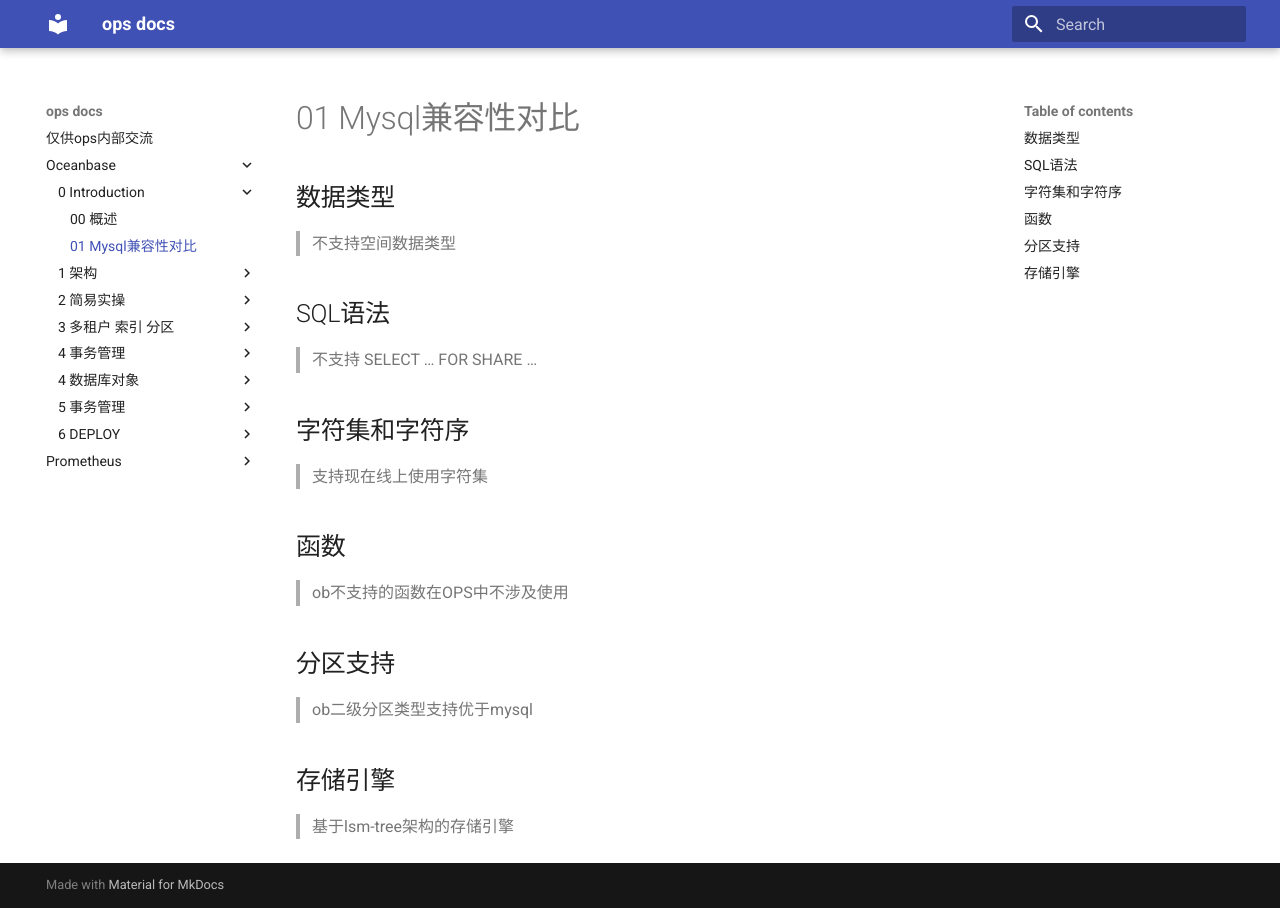
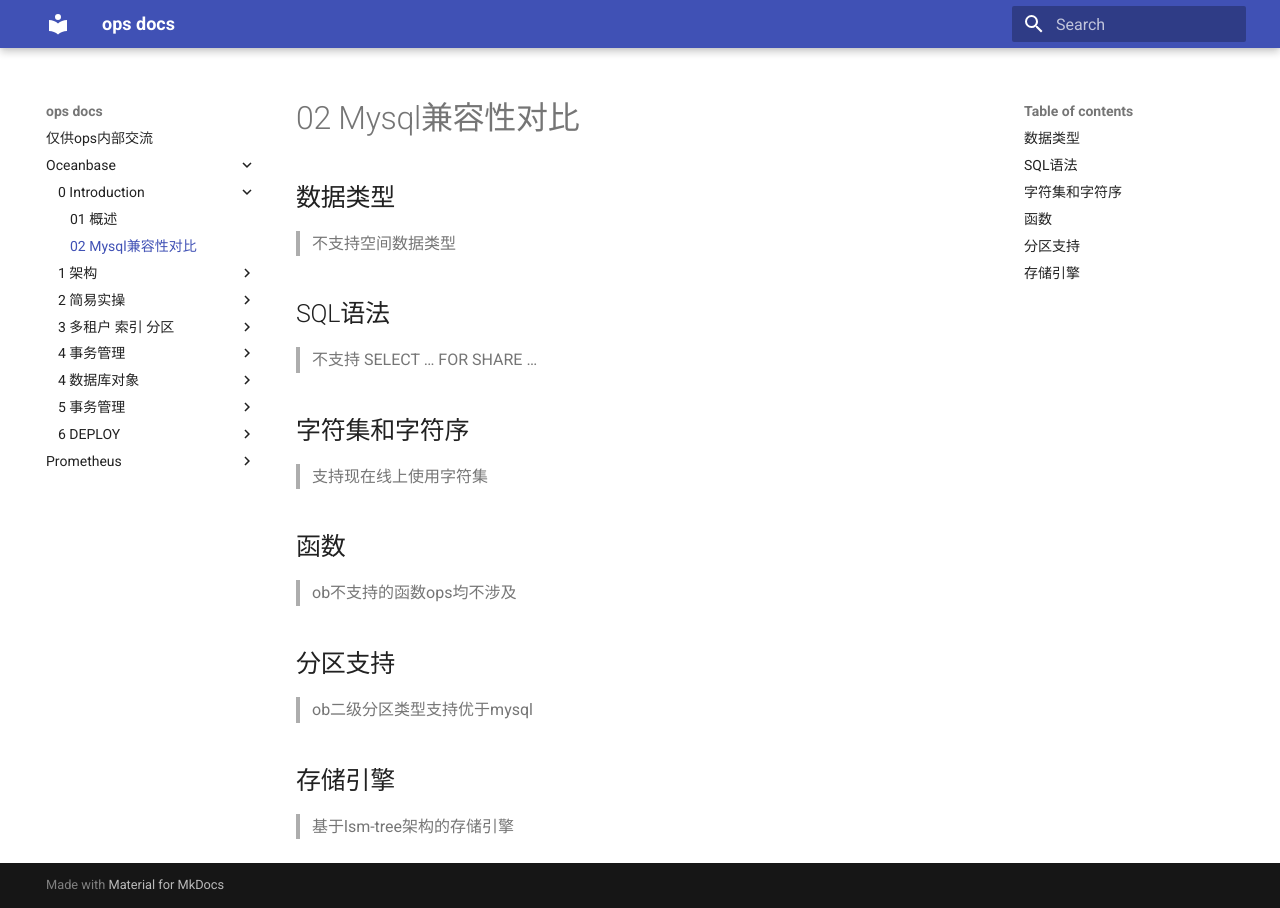
Before and after one commit to rocky-raccoon33/ops-doc, an MkDocs documentation site: the page built from docs/oceanbase/0 Introduction/02 Mysql兼容性对比.md, in a window 1280 px wide. Built offline with MkDocs 1.6.1 and Material for MkDocs 9.7.7, drawn with Linux system fonts in a browser that asks for light colours.

Commit message:
mod：优化

```diff
--- a/docs/oceanbase/0 Introduction/01 Mysql兼容性对比.md
+++ b/docs/oceanbase/0 Introduction/02 Mysql兼容性对比.md
@@ -13,7 +13,7 @@
 
 ## 函数
 
-> ob不支持的函数在OPS中不涉及使用
+> ob不支持的函数ops均不涉及
 
 ## 分区支持
 
```
Also changed, not shown: docs/oceanbase/0 Introduction/01 概述.md (renamed from docs/oceanbase/0 Introduction/00 概述.md).
